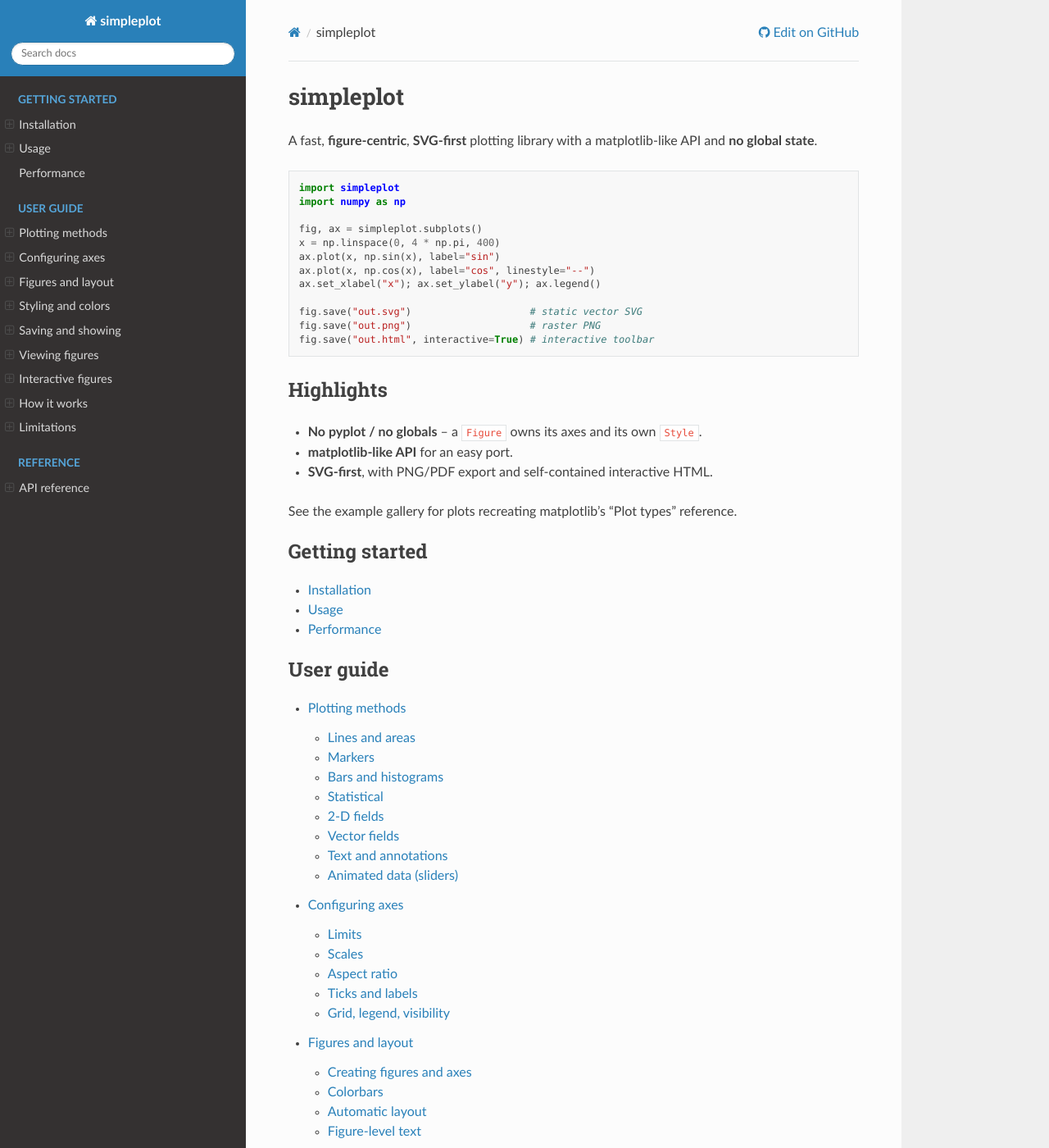
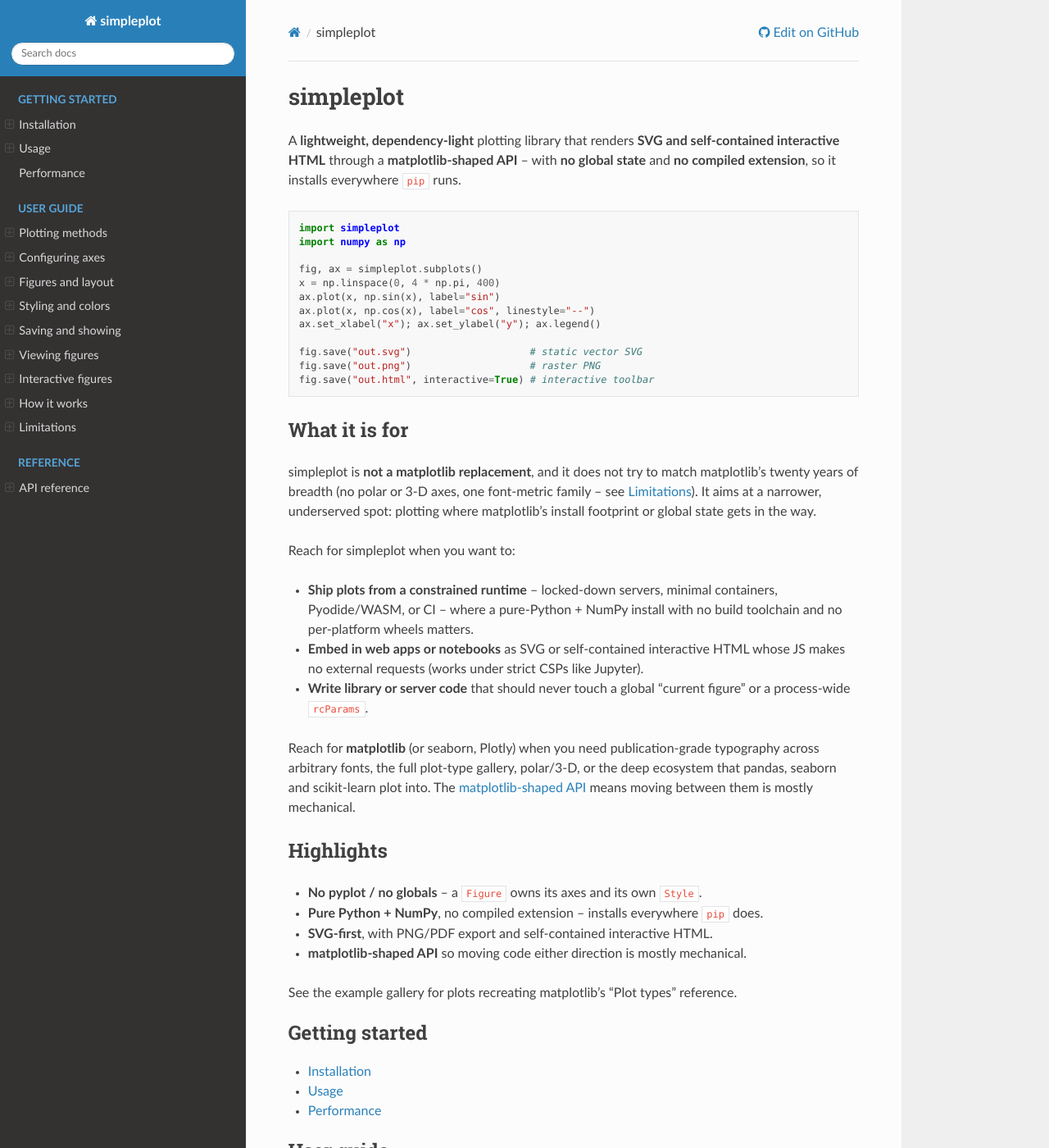
Before and after one commit to cryocliff/simpleplot, a Sphinx documentation site: the page built from docs/index.rst, in a window 1280 px wide and 1400 px high. Shown: the whole window at 82% size. Built offline with Sphinx 7.4.7 and the Read the Docs theme 3.1.0, drawn with Linux system fonts in a browser that asks for light colours; pages that are not in the unit, such as notebooks, are missing from menus.

Commit message:
Reframe docs around honest niche positioning
Lead with what simpleplot actually wins on -- pure Python + NumPy, no
compiled extension, no global state, SVG/HTML output -- instead of framing
it as a matplotlib competitor it can't beat on breadth. Add a "what it is
for" section (constrained runtimes, web/notebook embedding, no-global-state
library code) that also says plainly when to reach for matplotlib instead,
and document the API as matplotlib-*shaped* rather than drop-in.

Co-Authored-By: Claude Opus 4.8 <noreply@anthropic.com>

```diff
--- a/docs/index.rst
+++ b/docs/index.rst
@@ -1,8 +1,10 @@
 simpleplot
 ==========
 
-A fast, **figure-centric**, **SVG-first** plotting library with a
-matplotlib-like API and **no global state**.
+A **lightweight, dependency-light** plotting library that renders **SVG and
+self-contained interactive HTML** through a **matplotlib-shaped API** -- with
+**no global state** and **no compiled extension**, so it installs everywhere
+``pip`` runs.
 
 .. code-block:: python
 
@@ -19,12 +21,37 @@ matplotlib-like API and **no global state**.
    fig.save("out.png")                    # raster PNG
    fig.save("out.html", interactive=True) # interactive toolbar
 
+What it is for
+--------------
+
+simpleplot is **not a matplotlib replacement**, and it does not try to match
+matplotlib's twenty years of breadth (no polar or 3-D axes, one font-metric
+family -- see :ref:`limitations`). It aims at a narrower, underserved spot:
+plotting where matplotlib's install footprint or global state gets in the way.
+
+Reach for simpleplot when you want to:
+
+- **Ship plots from a constrained runtime** -- locked-down servers, minimal
+  containers, Pyodide/WASM, or CI -- where a pure-Python + NumPy install with no
+  build toolchain and no per-platform wheels matters.
+- **Embed in web apps or notebooks** as SVG or self-contained interactive HTML
+  whose JS makes no external requests (works under strict CSPs like Jupyter).
+- **Write library or server code** that should never touch a global "current
+  figure" or a process-wide ``rcParams``.
+
+Reach for **matplotlib** (or seaborn, Plotly) when you need publication-grade
+typography across arbitrary fonts, the full plot-type gallery, polar/3-D, or the
+deep ecosystem that pandas, seaborn and scikit-learn plot into. The
+:ref:`matplotlib-shaped API <matplotlib-shaped-api>` means moving between them is
+mostly mechanical.
+
 Highlights
 ----------
 
 - **No pyplot / no globals** -- a ``Figure`` owns its axes and its own ``Style``.
-- **matplotlib-like API** for an easy port.
+- **Pure Python + NumPy**, no compiled extension -- installs everywhere ``pip`` does.
 - **SVG-first**, with PNG/PDF export and self-contained interactive HTML.
+- **matplotlib-shaped API** so moving code either direction is mostly mechanical.
 
 See the :ref:`example gallery <gallery>` for plots recreating matplotlib's
 "Plot types" reference.
```
Also changed, not shown: README.md (+32 -6 lines), docs/usage.rst (+20 -0 lines).
